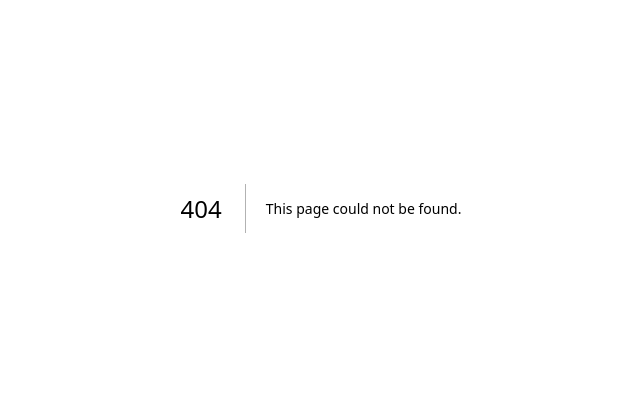
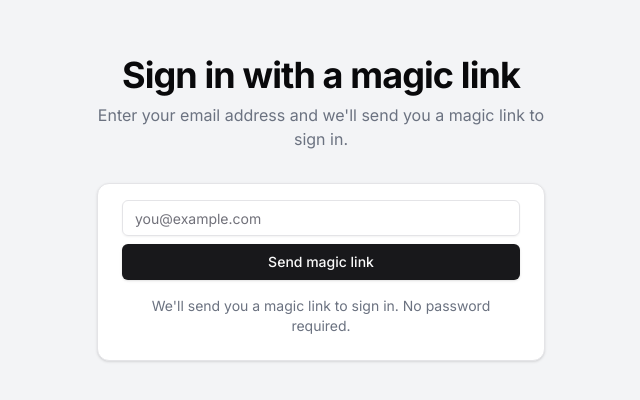
Before and after one commit to giovane-aG/micro-saas-todo-app, a Next.js app: page /login in a window 1280 px wide. Before the commit this address had no page. Shown: the part 192-592 px from the top of the page, without its empty margins (319-959 px from the left). Built offline with nearby package versions, Linux system fonts and the light colour scheme.

Commit message:
feat: login page

```diff
--- /dev/null
+++ b/src/app/login/_components/login-form.tsx
@@ -0,0 +1,53 @@
+"use client";
+import { Label } from "@/components/ui/label";
+import { Input } from "@/components/ui/input";
+import { Button } from "@/components/ui/button";
+import { CardContent, Card } from "@/components/ui/card";
+import { useForm } from "react-hook-form";
+
+export function LoginForm() {
+  const form = useForm();
+
+  const handleSubmit = form.handleSubmit((data) => {
+    console.log(data);
+  });
+
+  return (
+    <div className="flex min-h-[100dvh] items-center justify-center bg-gray-100 px-4 py-12 dark:bg-gray-950">
+      <div className="mx-auto w-full max-w-md space-y-8">
+        <div className="text-center">
+          <h1 className="text-3xl font-bold tracking-tight sm:text-4xl">
+            Sign in with a magic link
+          </h1>
+          <p className="mt-2 text-gray-500 dark:text-gray-400">
+            Enter your email address and we'll send you a magic link to sign in.
+          </p>
+        </div>
+        <Card>
+          <CardContent className="space-y-4">
+            <form onSubmit={handleSubmit} className="space-y-2">
+              <div className="space-y-4">
+                <Label className="sr-only" htmlFor="email">
+                  Email address
+                </Label>
+                <Input
+                  id="email"
+                  placeholder="you@example.com"
+                  required
+                  type="email"
+                  {...form.register("email", { required: true })}
+                />
+              </div>
+              <Button className="w-full" type="submit">
+                Send magic link
+              </Button>
+            </form>
+            <div className="text-center text-sm text-gray-500 dark:text-gray-400">
+              We'll send you a magic link to sign in. No password required.
+            </div>
+          </CardContent>
+        </Card>
+      </div>
+    </div>
+  );
+}
--- /dev/null
+++ b/src/app/login/page.tsx
@@ -0,0 +1,5 @@
+import { LoginForm } from "./_components/login-form";
+
+export default function Page() {
+  return <LoginForm />;
+}
--- /dev/null
+++ b/src/lib/utils.ts
@@ -0,0 +1,6 @@
+import { type ClassValue, clsx } from "clsx"
+import { twMerge } from "tailwind-merge"
+
+export function cn(...inputs: ClassValue[]) {
+  return twMerge(clsx(inputs))
+}
```
